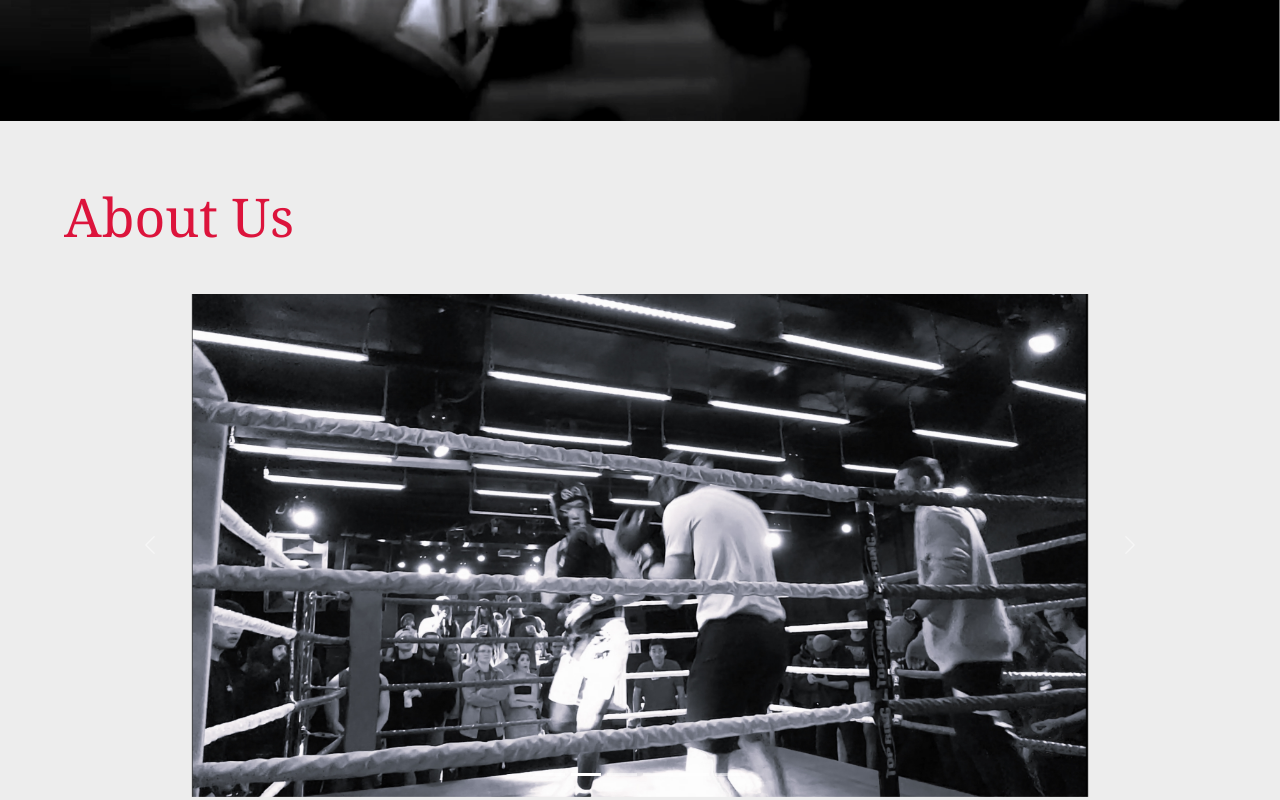
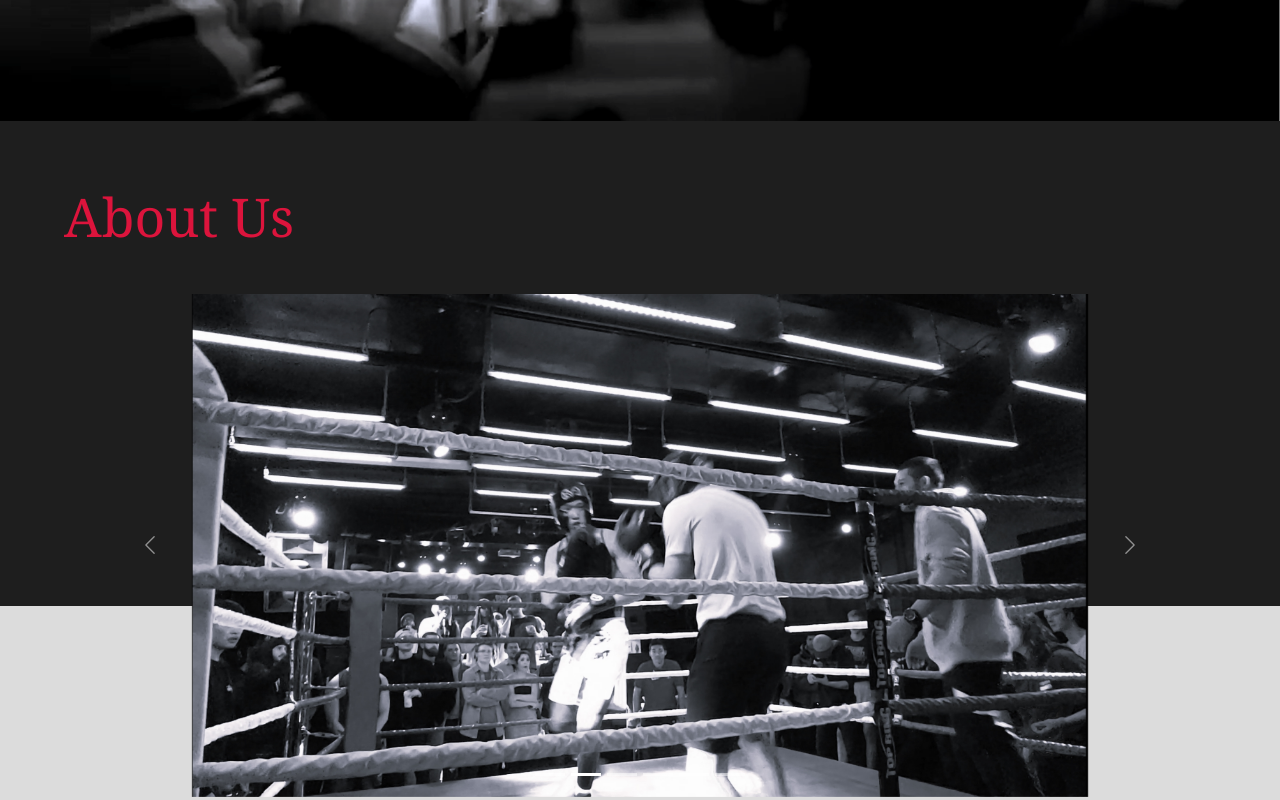
Before and after one commit to ongzh/MSBC-Website, a React (Create React App) app: page / in a window 1280 px wide. Shown: the part 600-1400 px from the top of the page. Built offline with nearby package versions, Linux system fonts and the light colour scheme.

Commit message:
update styles

```diff
--- a/src/components/About.js
+++ b/src/components/About.js
@@ -12,7 +12,7 @@ function display_boxers(){
 function About() {
     const intro = "We are a student-run club that aims to bring together both boxers and aspiring boxers of McGill University and provide trainings in a safe and social environment. The club is co-ed and people of all skill levels are welcome! ";
 
-    return <div id="about"  style={{padding: "5%",backgroundColor: 'rgba(220,220,220, 0.5)'}}>
+    return <div id="about"  style={{padding: "5%",backgroundImage:  "linear-gradient(to bottom, rgb(30,30,30) 55%, rgb(220,220, 220) 45%)"}}>
         <h1 style={{fontSize: "calc(15px + 3vw)", paddingBottom: "2%", fontFamily: "Georgia, serif", color: 'crimson'}}>About Us</h1>
         <br/>
         {display_boxers()}
```
